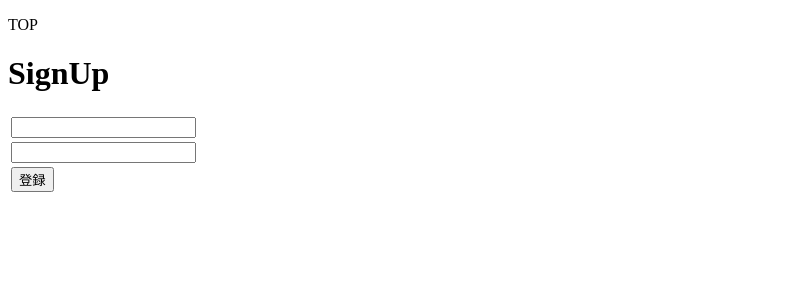
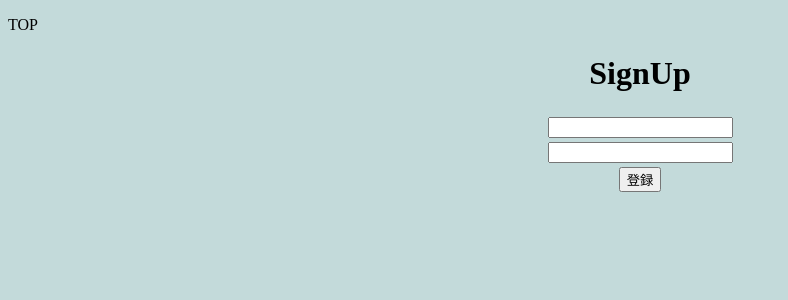
Before and after one commit to tanacchi/C-and-C-product, a Flask app: page /signup in a window 1280 px wide. Shown: the top 300 px of the page, without its empty margins (0-788 px from the left). Run offline with Flask 2, Linux system fonts and the light colour scheme.

Commit message:
Add style

```diff
--- a/c_and_c/templates/users/create.html
+++ b/c_and_c/templates/users/create.html
@@ -4,6 +4,20 @@
     <meta charset="utf-8">
     <title> 登録フォーム </title>
     <style>
+      body{
+        background-color: rgb(195, 218, 218);
+      }
+
+
+      table{
+        text-align:center;
+        margin-left: auto;
+        margin-right: auto;
+      }
+
+      h1{
+        text-align:center;
+      }
 
     </style>
   </head>
@@ -21,3 +35,5 @@
         <tr><td><input type="submit" value="登録"></td></tr>
       </table>
     </form>
+  </body>
+</html>
```
